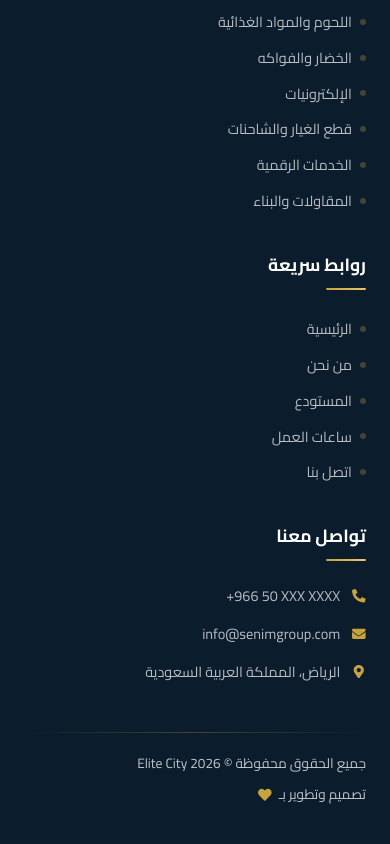
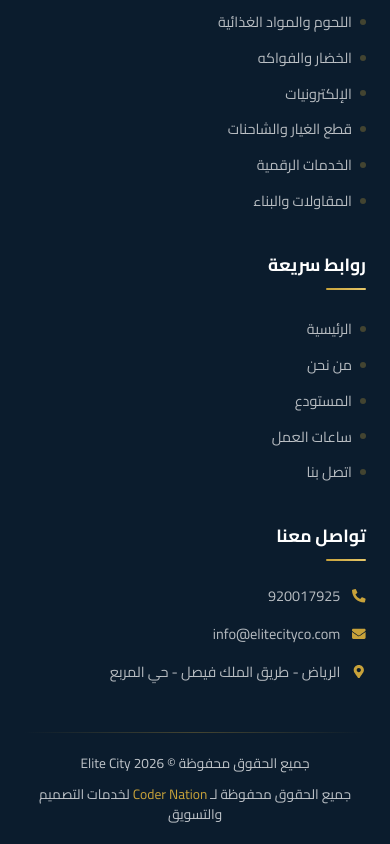
Before and after one commit to Ahmed-2020-98/elite-city-landing-page, a Next.js app: page /services/beauty-care in a window 390 px wide. Shown: the part 5112-5956 px from the top of the page. Built offline with nearby package versions, Linux system fonts and the light colour scheme; a web font is replaced by a local one.

Commit message:
edit phone location email

```diff
--- a/src/app/page.tsx
+++ b/src/app/page.tsx
@@ -12,7 +12,7 @@ import WorkingHours from "@/components/WorkingHours";
 import Contact from "@/components/Contact";
 import Footer from "@/components/Footer";
 import BackToTop from "@/components/BackToTop";
-import WhatsAppButton from "@/components/WhatsAppButton";
+
 import JsonLd from "@/components/JsonLd";
 
 const organizationSchema = {
@@ -23,14 +23,16 @@ const organizationSchema = {
   logo: "https://elitecityco.com/logo4.webp",
   description:
     "شركة سعودية رائدة متعددة القطاعات متخصصة في التوريد والخدمات المتكاملة",
+  email: "info@elitecityco.com",
   address: {
     "@type": "PostalAddress",
+    streetAddress: "طريق الملك فيصل - حي المربع",
     addressLocality: "الرياض",
     addressCountry: "SA",
   },
   contactPoint: {
     "@type": "ContactPoint",
-    telephone: "+966544436897",
+    telephone: "920017925",
     contactType: "customer service",
     availableLanguage: ["Arabic", "English"],
   },
@@ -75,7 +77,7 @@ export default function Home() {
       </main>
       <Footer />
       <BackToTop />
-      <WhatsAppButton />
+
     </>
   );
 }
--- a/src/components/Contact.tsx
+++ b/src/components/Contact.tsx
@@ -9,7 +9,6 @@ import {
   FaTwitter,
   FaInstagram,
   FaLinkedinIn,
-  FaWhatsapp,
   FaPaperPlane,
   FaSpinner,
   FaCheck,
@@ -24,23 +23,22 @@ const fadeUp = (delay: number = 0) => ({
 });
 
 const contactInfo = [
-  { icon: <FaPhoneAlt />, title: "اتصل بنا", value: "+966 50 XXX XXXX", dir: "ltr" as const },
-  { icon: <FaEnvelope />, title: "راسلنا", value: "info@senimgroup.com", dir: undefined },
-  { icon: <FaMapMarkerAlt />, title: "زرنا", value: "الرياض، المملكة العربية السعودية", dir: undefined },
+  { icon: <FaPhoneAlt />, title: "اتصل بنا", value: "920017925", dir: "ltr" as const, href: "tel:920017925" },
+  { icon: <FaEnvelope />, title: "راسلنا", value: "info@elitecityco.com", dir: undefined, href: "mailto:info@elitecityco.com" },
+  { icon: <FaMapMarkerAlt />, title: "زرنا", value: "الرياض - طريق الملك فيصل - حي المربع", dir: undefined, href: "https://maps.app.goo.gl/7G4ny5Mo5JGzcRv27" },
 ];
 
 const socials = [
   { icon: <FaTwitter />, href: "#" },
   { icon: <FaInstagram />, href: "#" },
   { icon: <FaLinkedinIn />, href: "#" },
-  { icon: <FaWhatsapp />, href: "#" },
 ];
 
 export default function Contact() {
   const [status, setStatus] = useState<"idle" | "sending" | "sent">("idle");
   const [form, setForm] = useState({ name: "", email: "", subject: "", message: "" });
 
-  const phoneNumber = "966544436897"; // ← غيّر الرقم هنا
+  const phoneNumber = "966920017925"; // ← غيّر الرقم هنا
 
   const handleSubmit = (e: React.FormEvent) => {
     e.preventDefault();
@@ -73,9 +71,21 @@ export default function Contact() {
                 </div>
                 <div>
                   <h4 className="text-[1rem] font-bold mb-1 dark:text-white text-navy-dark">{item.title}</h4>
-                  <p className="text-[0.9rem] dark:text-white/70 text-navy-dark/70" dir={item.dir}>
-                    {item.value}
-                  </p>
+                  {item.href ? (
+                    <a
+                      href={item.href}
+                      target="_blank"
+                      rel="noopener noreferrer"
+                      className="text-[0.9rem] dark:text-white/70 text-navy-dark/70 hover:text-gold transition-colors"
+                      dir={item.dir}
+                    >
+                      {item.value}
+                    </a>
+                  ) : (
+                    <p className="text-[0.9rem] dark:text-white/70 text-navy-dark/70" dir={item.dir}>
+                      {item.value}
+                    </p>
+                  )}
                 </div>
               </div>
             ))}
--- a/src/components/Footer.tsx
+++ b/src/components/Footer.tsx
@@ -7,11 +7,9 @@ import {
   FaTwitter,
   FaInstagram,
   FaLinkedinIn,
-  FaWhatsapp,
   FaPhoneAlt,
   FaEnvelope,
   FaMapMarkerAlt,
-  FaHeart,
 } from "react-icons/fa";
 
 const serviceLinks = [
@@ -35,7 +33,6 @@ const socials = [
   { icon: <FaTwitter />, href: "#" },
   { icon: <FaInstagram />, href: "#" },
   { icon: <FaLinkedinIn />, href: "#" },
-  { icon: <FaWhatsapp />, href: "#" },
 ];
 
 export default function Footer() {
@@ -124,15 +121,15 @@ export default function Footer() {
             <ul className="space-y-4">
               <li className="flex items-start gap-3 text-[0.9rem]">
                 <FaPhoneAlt className="text-gold mt-1 text-[0.85rem]" />
-                <span className="text-white/70" dir="ltr">+966 50 XXX XXXX</span>
+                <a href="tel:920017925" className="text-white/70 hover:text-gold transition-colors" dir="ltr">920017925</a>
               </li>
               <li className="flex items-start gap-3 text-[0.9rem]">
                 <FaEnvelope className="text-gold mt-1 text-[0.85rem]" />
-                <span className="text-white/70">info@senimgroup.com</span>
+                <a href="mailto:info@elitecityco.com" className="text-white/70 hover:text-gold transition-colors">info@elitecityco.com</a>
               </li>
               <li className="flex items-start gap-3 text-[0.9rem]">
                 <FaMapMarkerAlt className="text-gold mt-1 text-[0.85rem]" />
-                <span className="text-white/70">الرياض، المملكة العربية السعودية</span>
+                <a href="https://maps.app.goo.gl/7G4ny5Mo5JGzcRv27" target="_blank" rel="noopener noreferrer" className="text-white/70 hover:text-gold transition-colors">الرياض - طريق الملك فيصل - حي المربع</a>
               </li>
             </ul>
           </div>
@@ -142,12 +139,21 @@ export default function Footer() {
         <div className="h-px bg-gradient-to-r from-transparent via-gold to-transparent opacity-30" />
 
         {/* Bottom */}
-        <div className="flex items-center justify-between py-5 flex-wrap gap-2.5 text-center sm:text-right">
+        <div className="flex flex-col items-center py-5 gap-2.5 text-center">
           <p className="text-[0.85rem] text-silver">
             جميع الحقوق محفوظة &copy; {new Date().getFullYear()} Elite City
           </p>
           <p className="text-[0.85rem] text-silver">
-            تصميم وتطوير بـ <FaHeart className="inline text-gold mx-1" />
+            جميع الحقوق محفوظة لـ{" "}
+            <a
+              href="https://coder-nation.com"
+              target="_blank"
+              rel="noopener noreferrer"
+              className="text-gold hover:text-gold-light transition-colors"
+            >
+              Coder Nation
+            </a>{" "}
+            لخدمات التصميم والتسويق
           </p>
         </div>
       </div>
```
